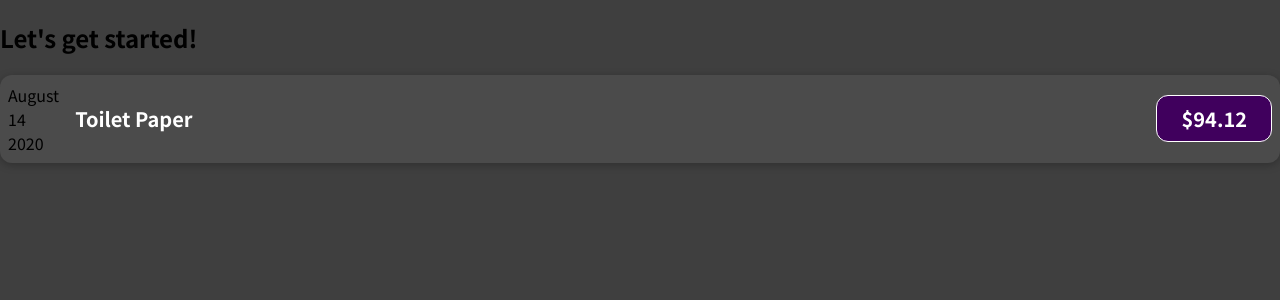
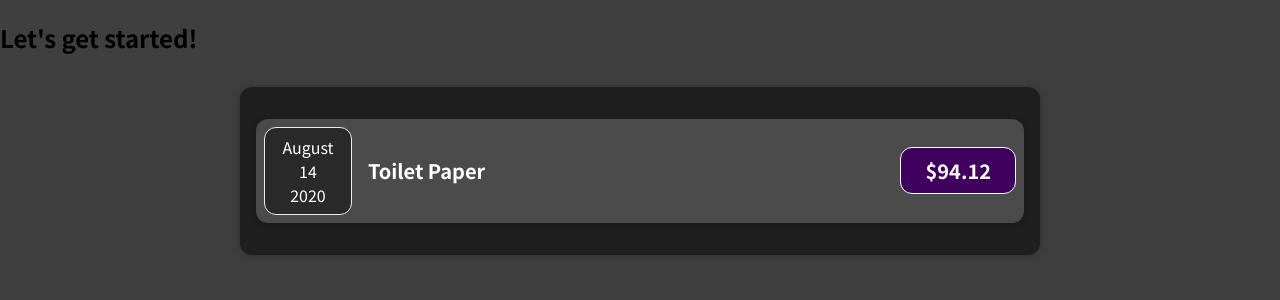
Before and after one commit to filipecamargos/React-App-Expenser-Tracker, a JavaScript app: page / in a window 1280 px wide. Shown: the top 300 px of the page. Built offline with nearby package versions, Linux system fonts and the light colour scheme.

Commit message:
Expenses component added

```diff
--- a/src/App.js
+++ b/src/App.js
@@ -1,25 +1,24 @@
-import ExpenseItem from './components/ExpenseItem';
-
+import ExpenseItem from "./components/ExpenseItem";
+import Expenses from "./components/Expenses";
 
 function App() {
-
   const expenses = [
     {
-      id: 'e1',
-      title: 'Toilet Paper',
+      id: "e1",
+      title: "Toilet Paper",
       amount: 94.12,
       date: new Date(2020, 7, 14),
     },
-    { id: 'e2', title: 'New TV', amount: 799.49, date: new Date(2021, 2, 12) },
+    { id: "e2", title: "New TV", amount: 799.49, date: new Date(2021, 2, 12) },
     {
-      id: 'e3',
-      title: 'Car Insurance',
+      id: "e3",
+      title: "Car Insurance",
       amount: 294.67,
       date: new Date(2021, 2, 28),
     },
     {
-      id: 'e4',
-      title: 'New Desk (Wooden)',
+      id: "e4",
+      title: "New Desk (Wooden)",
       amount: 450,
       date: new Date(2021, 5, 12),
     },
@@ -28,11 +27,7 @@
   return (
     <div>
       <h2>Let's get started!</h2>
-      <ExpenseItem
-        title={expenses[0].title}
-        amount={expenses[0].amount}
-        date={expenses[0].date}
-      ></ExpenseItem>
+      <Expenses items={expenses}/>
     </div>
   );
 }
--- /dev/null
+++ b/src/components/ExpenseDate.css
@@ -0,0 +1,26 @@
+.expense-date {
+    display: flex;
+    flex-direction: column;
+    width: 5.5rem;
+    height: 5.5rem;
+    border: 1px solid #ececec;
+    background-color: #2a2a2a;
+    color: white;
+    border-radius: 12px;
+    align-items: center;
+    justify-content: center;
+}
+
+.expense-date__month {
+    font-size: 0.75rem;
+    font-weight: bold;
+}
+
+.expense-date__year {
+    font-size: 0.75rem;
+}
+
+.expense-date__day {
+    font-size: 1.5rem;
+    font-weight: bold;
+}
--- /dev/null
+++ b/src/components/ExpenseDate.js
@@ -0,0 +1,17 @@
+import './ExpenseDate.css'
+
+function ExpenseDate(props) {
+  const month = props.date.toLocaleString("en-US", { month: "long" });
+  const day = props.date.toLocaleString("en-US", { day: "2-digit" });
+  const year = props.date.getFullYear();
+
+  return (
+    <div  className="expense-date">
+      <div className="exense-date__month">{month}</div>
+      <div className="exense-date__day">{day}</div>
+      <div className="exense-date__year">{year}</div>
+    </div>
+  );
+}
+
+export default ExpenseDate;
--- a/src/components/ExpenseItem.js
+++ b/src/components/ExpenseItem.js
@@ -1,18 +1,10 @@
-import './ExpenseItem.css'
+import ExpenseDate from "./ExpenseDate";
+import "./ExpenseItem.css";
 
 function ExpenseItem(props) {
-
-  const month = props.date.toLocaleString('en-US', {month: 'long'});
-  const day = props.date.toLocaleString('en-US', {day: '2-digit'});
-  const year = props.date.getFullYear();
-
   return (
     <div className="expense-item">
-      <div>
-        <div>{month}</div>
-        <div>{day}</div>
-        <div>{year}</div>
-      </div>
+      <ExpenseDate date={props.date}/>
       <div className="expense-item__description">
         <h2>{props.title}</h2>
         <div className="expense-item__price">${props.amount}</div>
--- /dev/null
+++ b/src/components/Expenses.css
@@ -0,0 +1,9 @@
+.expenses {
+    padding: 1rem;
+    background-color: rgb(31, 31, 31);
+    margin: 2rem auto;
+    width: 50rem;
+    max-width: 95%;
+    border-radius: 12px;
+    box-shadow: 0 1px 8px rgba(0, 0, 0, 0.25);
+}
--- /dev/null
+++ b/src/components/Expenses.js
@@ -0,0 +1,16 @@
+import ExpenseItem from "./ExpenseItem";
+import "./Expenses.css";
+
+function Expenses(props) {
+  return (
+    <div className="expenses">
+      <ExpenseItem
+        title={props.items[0].title}
+        amount={props.items[0].amount}
+        date={props.items[0].date}
+      ></ExpenseItem>
+    </div>
+  );
+}
+
+export default Expenses;
```
